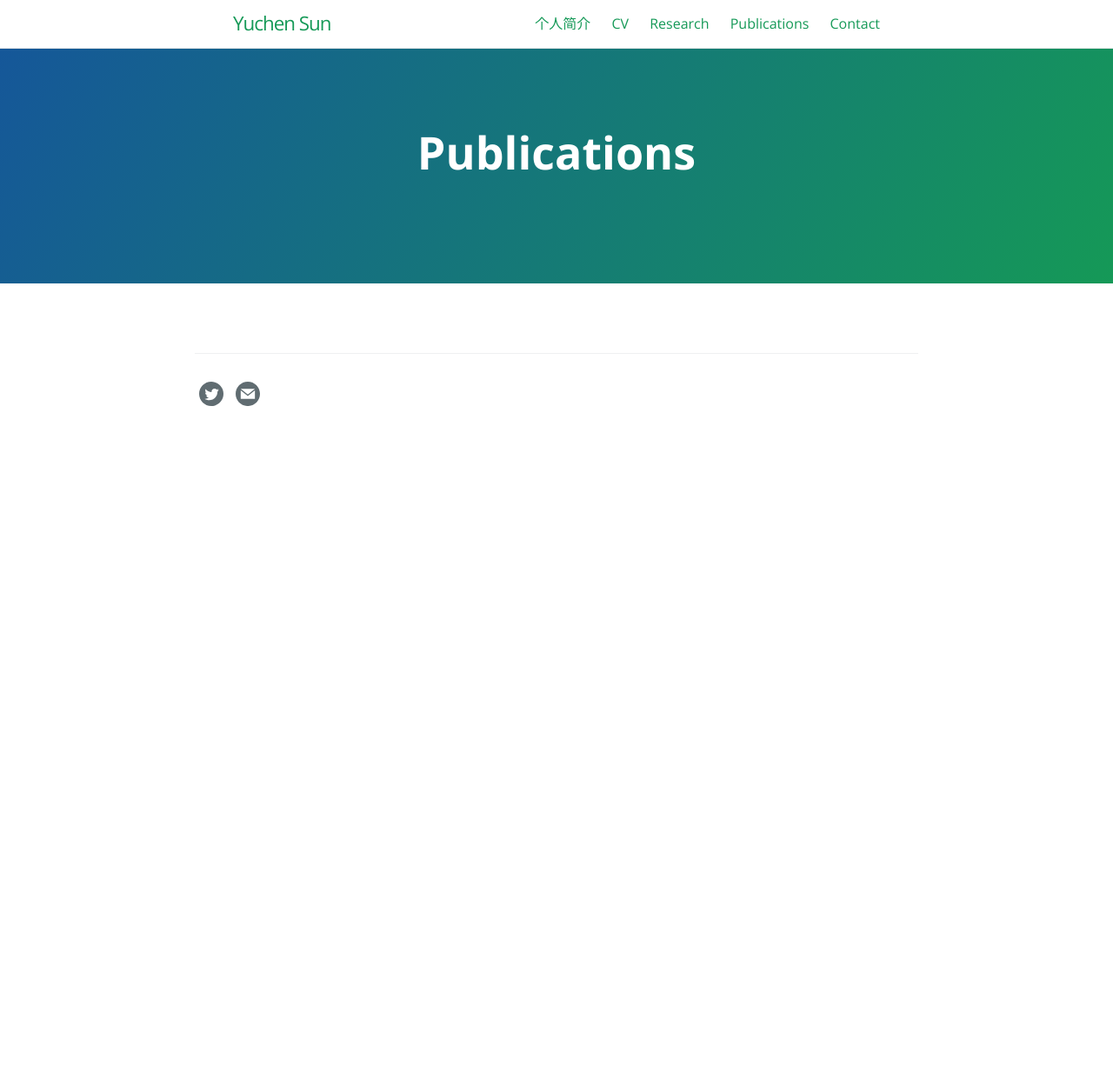
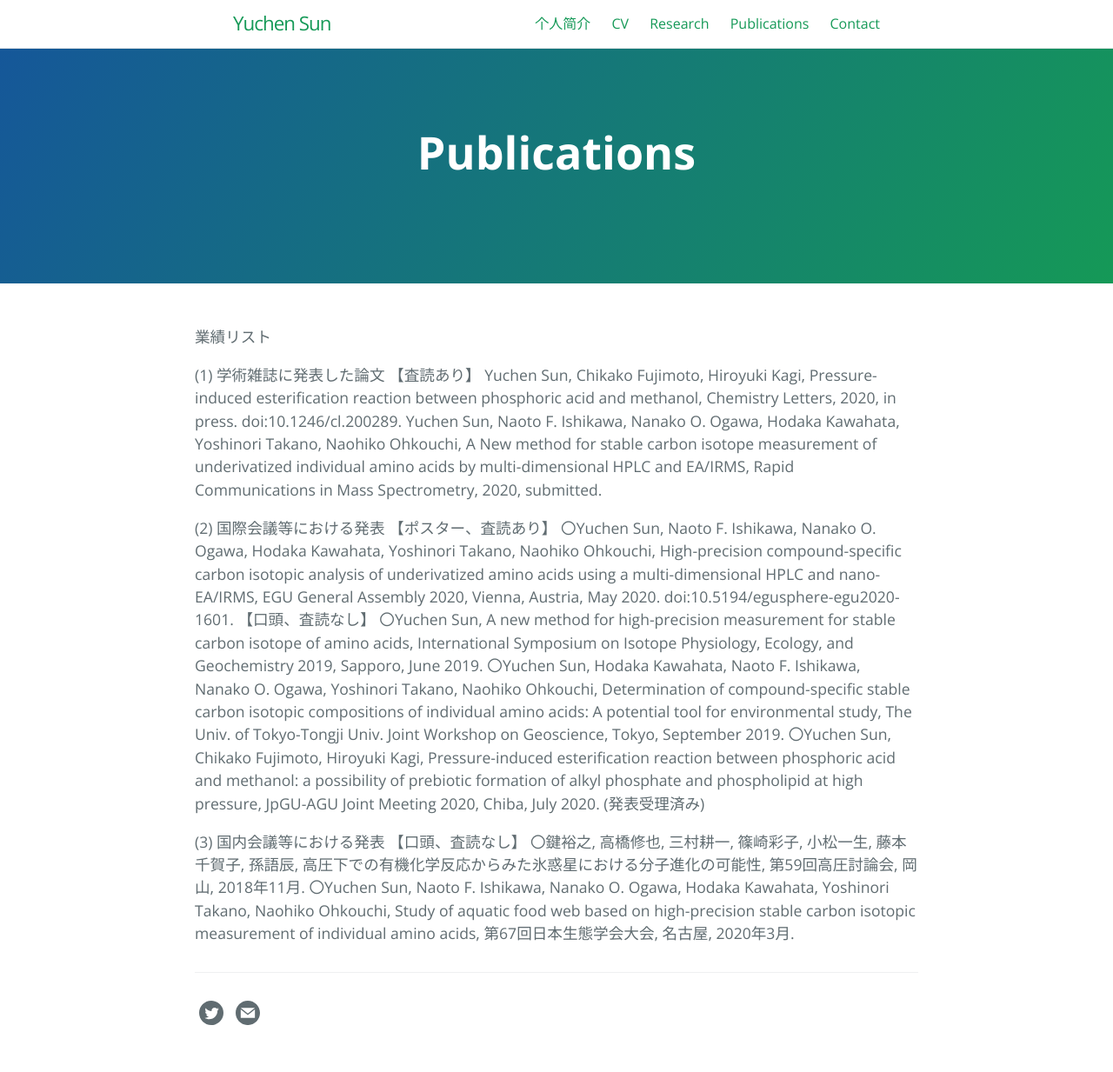
Before and after one commit to sonyuushin/sonyuushin.github.io, a Jekyll site: the page built from publications.md, in a window 1280 px wide. Shown: the whole page at 87% size. Built offline with Jekyll 4.4.1, drawn with Linux system fonts in a browser that asks for light colours; before the commit the page ends 900 px from its top, so only the background shows below that.

Commit message:
Update publications.md

```diff
--- a/publications.md
+++ b/publications.md
@@ -6,3 +6,23 @@ permalink: /publications.html
 ref: publications
 order: 5
 ---
+
+業績リスト
+
+(1) 学術雑誌に発表した論文
+【査読あり】
+Yuchen Sun, Chikako Fujimoto, Hiroyuki Kagi, Pressure-induced esterification reaction between phosphoric acid and methanol, Chemistry Letters, 2020, in press. doi:10.1246/cl.200289.
+Yuchen Sun, Naoto F. Ishikawa, Nanako O. Ogawa, Hodaka Kawahata, Yoshinori Takano, Naohiko Ohkouchi, A New method for stable carbon isotope measurement of underivatized individual amino acids by multi-dimensional HPLC and EA/IRMS, Rapid Communications in Mass Spectrometry, 2020, submitted.
+
+(2) 国際会議等における発表
+【ポスター、査読あり】
+〇Yuchen Sun, Naoto F. Ishikawa, Nanako O. Ogawa, Hodaka Kawahata, Yoshinori Takano, Naohiko Ohkouchi, High-precision compound-specific carbon isotopic analysis of underivatized amino acids using a multi-dimensional HPLC and nano-EA/IRMS, EGU General Assembly 2020, Vienna, Austria, May 2020. doi:10.5194/egusphere-egu2020-1601.
+【口頭、査読なし】
+〇Yuchen Sun, A new method for high-precision measurement for stable carbon isotope of amino acids, International Symposium on Isotope Physiology, Ecology, and Geochemistry 2019, Sapporo, June 2019.
+〇Yuchen Sun, Hodaka Kawahata, Naoto F. Ishikawa, Nanako O. Ogawa, Yoshinori Takano, Naohiko Ohkouchi, Determination of compound-specific stable carbon isotopic compositions of individual amino acids: A potential tool for environmental study, The Univ. of Tokyo-Tongji Univ. Joint Workshop on Geoscience, Tokyo, September 2019.
+〇Yuchen Sun, Chikako Fujimoto, Hiroyuki Kagi, Pressure-induced esterification reaction between phosphoric acid and methanol: a possibility of prebiotic formation of alkyl phosphate and phospholipid at high pressure, JpGU-AGU Joint Meeting 2020, Chiba, July 2020. (発表受理済み)
+
+(3) 国内会議等における発表
+【口頭、査読なし】
+〇鍵裕之, 高橋修也, 三村耕一, 篠崎彩子, 小松一生, 藤本千賀子, 孫語辰, 高圧下での有機化学反応からみた氷惑星における分子進化の可能性, 第59回高圧討論会, 岡山, 2018年11月.
+〇Yuchen Sun, Naoto F. Ishikawa, Nanako O. Ogawa, Hodaka Kawahata, Yoshinori Takano, Naohiko Ohkouchi, Study of aquatic food web based on high-precision stable carbon isotopic measurement of individual amino acids, 第67回日本生態学会大会, 名古屋, 2020年3月.
```
